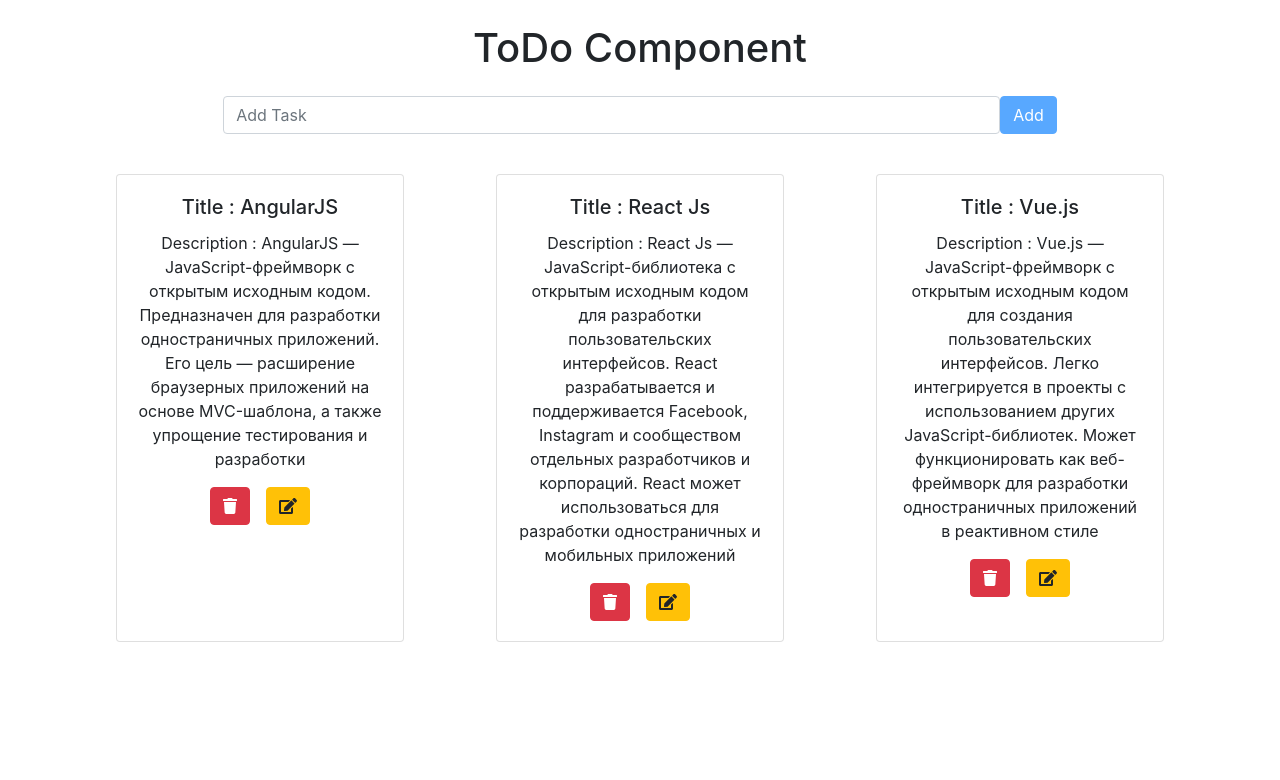
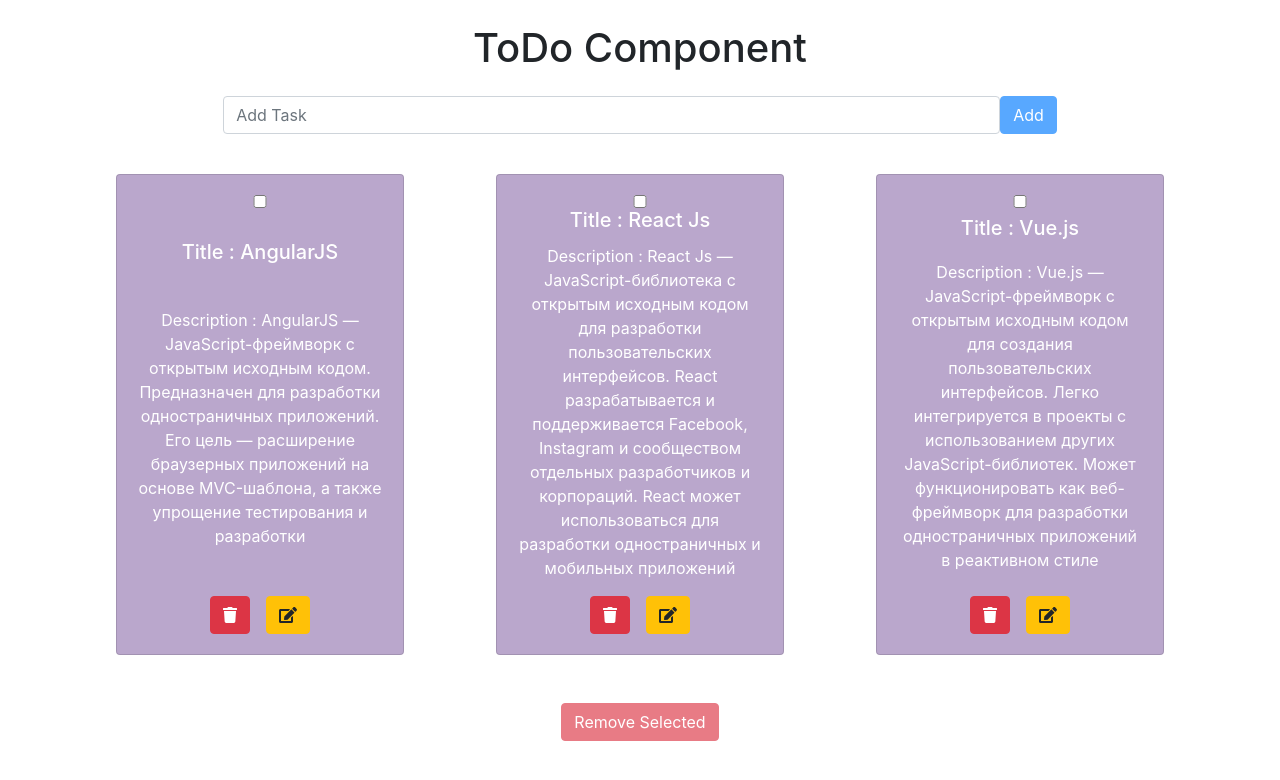
Before and after one commit to AshotHeb/react-beg-05, a React (Create React App) app: page / in a window 1280 px wide. Shown: the top 780 px of the page. Built offline with nearby package versions, Linux system fonts and the light colour scheme.

Commit message:
remove-any-tasks

```diff
--- a/src/Components/AddTask/AddTask.js
+++ b/src/Components/AddTask/AddTask.js
@@ -24,7 +24,7 @@
     }
     render() {
         const { inputValue } = this.state;
-
+        const { disabled } = this.props;
 
 
         return (
@@ -36,6 +36,7 @@
                     onKeyPress={this.handleS}
                     value={inputValue}
                     style={{ width: "70%" }}
+                    disabled={disabled}
 
                 />
                 <Button
--- a/src/Components/Task/Task.js
+++ b/src/Components/Task/Task.js
@@ -1,29 +1,41 @@
 
-// import styles from './task.module.css';
+import styles from './task.module.css';
 import { Card, Button } from 'react-bootstrap';
 import { FontAwesomeIcon } from '@fortawesome/react-fontawesome';
 import { faTrash, faEdit } from '@fortawesome/free-solid-svg-icons';
 
-const Task = ({ task, handleDeleteOneTask }) => {
+const Task = ({
+    task,
+    disabled,
+    handleDeleteOneTask,
+    toggleSetRemoveTaskIds
+}) => {
+
     return (
-        <Card style={{ width: '18rem' }}>
-            <Card.Body>
+        <Card className={styles.card}>
+            <Card.Body className="cardBody">
+                <input type="checkbox" onClick={() => toggleSetRemoveTaskIds(task._id)} />
                 <Card.Title>Title : {task.text.slice(0, 10)}</Card.Title>
                 <Card.Text> Description : {task.text}</Card.Text>
+                <div>
                     <Button
+                        disabled={disabled}
                         variant="danger"
                         onClick={() => handleDeleteOneTask(task._id)}
                     >
                         <FontAwesomeIcon icon={faTrash} />
                     </Button>
-                <Button variant="warning" className="ml-3">
+                    <Button
+                        variant="warning"
+                        className="ml-3"
+                        disabled={disabled}
+                    >
                         <FontAwesomeIcon icon={faEdit} />
                     </Button>
+                </div>
             </Card.Body>
         </Card>
-
-
-    )
-}
+    );
+};
 
 export default Task;
--- a/src/Components/Task/task.module.css
+++ b/src/Components/Task/task.module.css
@@ -16,3 +16,8 @@
 .third {
     transform:scale(1.2);
 }
+.card {
+    background-color: rgba(169, 146, 192,.8);
+    color:white;
+    width: 18rem;
+}
--- a/src/Components/ToDo/ToDo.js
+++ b/src/Components/ToDo/ToDo.js
@@ -3,7 +3,7 @@
 import AddTask from '../AddTask/AddTask';
 // import styles from './todo.module.css';
 import idGenerator from '../../helpers/idGenerator';
-import { Container, Row, Col } from 'react-bootstrap';
+import { Container, Row, Col, Button } from 'react-bootstrap';
 
 class ToDo extends React.Component {
     state = {
@@ -32,6 +32,7 @@
             },
 
         ],
+        removeTasks: [],
     }
     handleSubmit = (value) => {
         if (!value) return;
@@ -60,8 +61,32 @@
 
 
     }
+    toggleSetRemoveTaskIds = (_id) => {
+        //copy Set
+        //const  removeTasks = new Set(removeTasks);
+        let removeTasks = [...this.state.removeTasks];
+        if (removeTasks.includes(_id)) {
+            removeTasks = removeTasks.filter(id => id !== _id);
+        } else {
+            removeTasks.push(_id);
+        }
+
+        this.setState({
+            removeTasks
+        });
+    }
+    removeSelectedTasks = () => {
+        let tasks = [...this.state.tasks];
+        const removeTasks = [...this.state.removeTasks];
+        tasks = tasks.filter(item => !removeTasks.includes(item._id));
+        this.setState({
+            tasks,
+            removeTasks:[] //new Set()
+        });
+
+    }
     render() {
-        const { tasks } = this.state;
+        const { tasks ,removeTasks } = this.state;
         const Tasks = this.state.tasks.map(task => {
             return (
                 <Col
@@ -74,6 +99,8 @@
                     <Task
                         task={task}
                         handleDeleteOneTask={this.handleDeleteOneTask}
+                        toggleSetRemoveTaskIds={this.toggleSetRemoveTaskIds}
+                        disabled={!!removeTasks.length}
                     />
                 </Col>
             )
@@ -87,12 +114,24 @@
                             <h1>ToDo Component</h1>
                             <AddTask
                                 handleSubmit={this.handleSubmit}
+                                disabled={!!removeTasks.length}
                             />
                         </Col>
                     </Row>
                     <Row className="mt-4">
                         {!tasks.length && <div>Tasks is Empty</div>}
                         {Tasks}
+                    </Row>
+                    <Row className="mt-5">
+                        <Col>
+                            <Button
+                                variant="danger"
+                                onClick={this.removeSelectedTasks}
+                                disabled={!!!removeTasks.length}
+                            >
+                                Remove Selected
+                            </Button>
+                        </Col>
                     </Row>
                 </Container>
             </div>
--- a/src/index.css
+++ b/src/index.css
@@ -22,3 +22,9 @@
 .img {
   width:150px;
 }
+.cardBody {
+  display: flex;
+  flex-direction: column;
+  justify-content: space-between;
+}
+.card {}
```
Also changed, not shown: 1 other file (tests, documents, lock files or other folders). Lines whose indentation alone changed are shown as unchanged.
